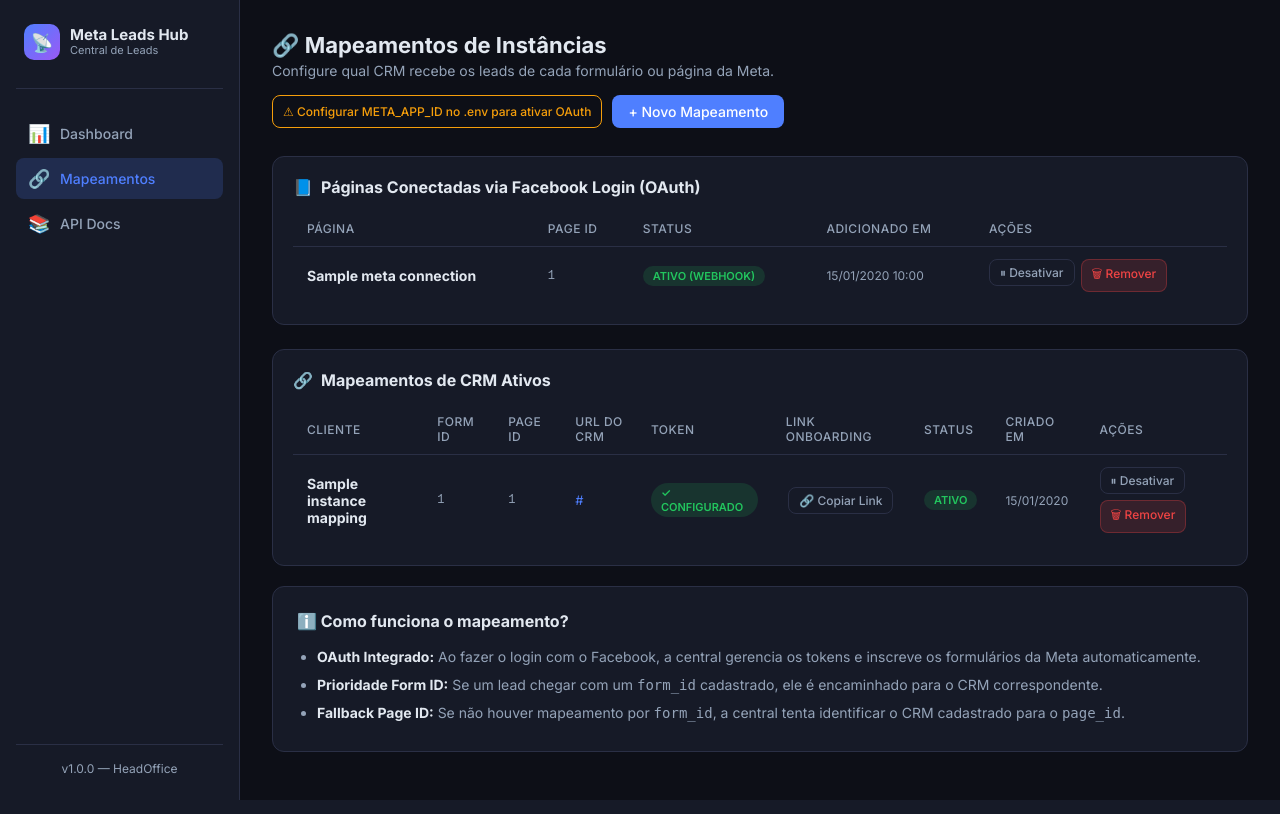
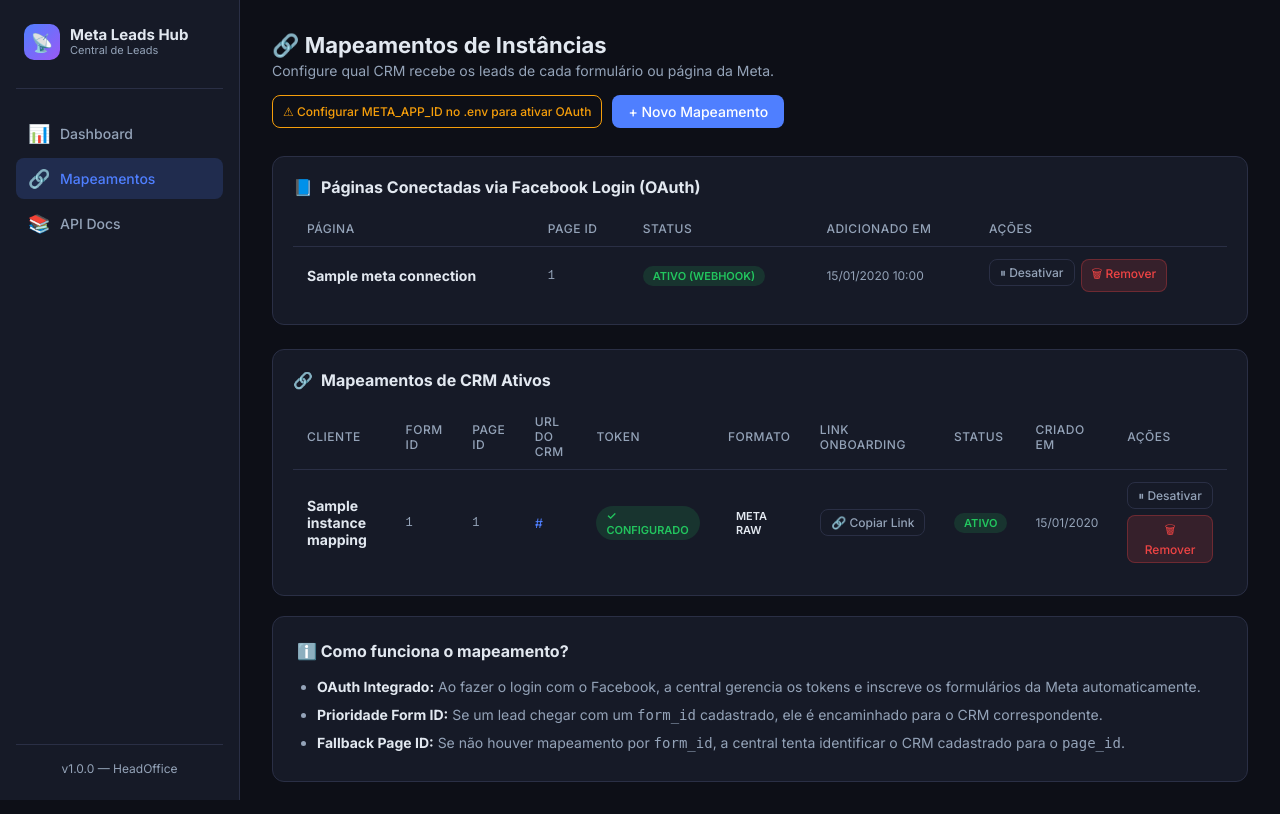
Before and after one commit to ivanegri/meta_ads, a FastAPI app: page /mappings in a window 1280 px wide. Run offline with FastAPI, Linux system fonts and the light colour scheme; a database or web service that is not in the repository returns one stand-in record (values such as "Sample title").

Commit message:
feat: implement single-lead raw webhook event reconstruction and crm_payload_type UI selector

```diff
--- a/main.py
+++ b/main.py
@@ -151,13 +151,30 @@ async def webhook_receive(request: Request, db: Database = Depends(get_db)):
             if not lead_gen_id:
                 continue
 
+            # Reconstruct clean, single-lead raw webhook event payload for perfect signature mirroring
+            single_lead_payload = {
+                "object": payload.get("object", "page"),
+                "entry": [
+                    {
+                        "id": page_id,
+                        "time": entry.get("time", int(datetime.utcnow().timestamp())),
+                        "changes": [
+                            {
+                                "field": "leadgen",
+                                "value": value
+                            }
+                        ]
+                    }
+                ]
+            }
+
             try:
                 services.process_lead_event(
                     db=db,
                     lead_gen_id=str(lead_gen_id),
                     form_id=str(form_id) if form_id else None,
                     page_id=str(page_id) if page_id else None,
-                    raw_payload=payload,
+                    raw_payload=single_lead_payload,
                 )
             except Exception as e:
                 logger.error(f"Error processing lead_gen_id={lead_gen_id}: {e}")
@@ -296,6 +313,7 @@ async def create_mapping(
     page_id: str = Form(""),
     crm_url: str = Form(...),
     crm_auth_token: str = Form(""),
+    crm_payload_type: str = Form("raw"),
 ):
     """Creates a new CRM instance mapping."""
     now = datetime.utcnow()
@@ -305,6 +323,7 @@ async def create_mapping(
         "page_id": page_id.strip() or None,
         "crm_url": crm_url.strip(),
         "crm_auth_token": crm_auth_token.strip() or None,
+        "crm_payload_type": crm_payload_type.strip(),
         "active": True,
         "created_at": now,
         "updated_at": now,
--- a/templates/mappings.html
+++ b/templates/mappings.html
@@ -106,6 +106,7 @@
           <th>Page ID</th>
           <th>URL do CRM</th>
           <th>Token</th>
+          <th>Formato</th>
           <th>Link Onboarding</th>
           <th>Status</th>
           <th>Criado em</th>
@@ -126,6 +127,13 @@
               <span class="badge badge-active">✓ configurado</span>
             {% else %}
               <span class="text-muted">—</span>
+            {% endif %}
+          </td>
+          <td>
+            {% if m.crm_payload_type == 'resolved' %}
+              <span class="badge" style="background:var(--accent); color:#fff; font-size:11px; padding: 4px 8px;">Enriquecido</span>
+            {% else %}
+              <span class="badge badge-ghost" style="font-size:11px; padding: 4px 8px; border: 1px solid var(--border-color);">Meta Raw</span>
             {% endif %}
           </td>
           <td style="text-align: center;">
@@ -222,6 +230,13 @@
         <label>Token de Autenticação <span class="text-muted">(opcional — Bearer Token)</span></label>
         <input type="text" name="crm_auth_token" placeholder="seu_token_secreto" id="crm-token-input" />
       </div>
+      <div class="form-group">
+        <label>Formato de Envio ao CRM *</label>
+        <select name="crm_payload_type" style="width:100%; padding:10px; border-radius:6px; background:var(--bg-card); color:var(--text); border:1px solid var(--border-color);">
+          <option value="raw" selected>Formato Webhook Original (Meta Raw)</option>
+          <option value="resolved">Formato Resolvido e Enriquecido (Hub Custom)</option>
+        </select>
+      </div>
       <div class="modal-actions">
         <button type="button" class="btn btn-ghost" onclick="closeModal()">Cancelar</button>
         <button type="submit" class="btn btn-primary">Salvar Mapeamento</button>
```
